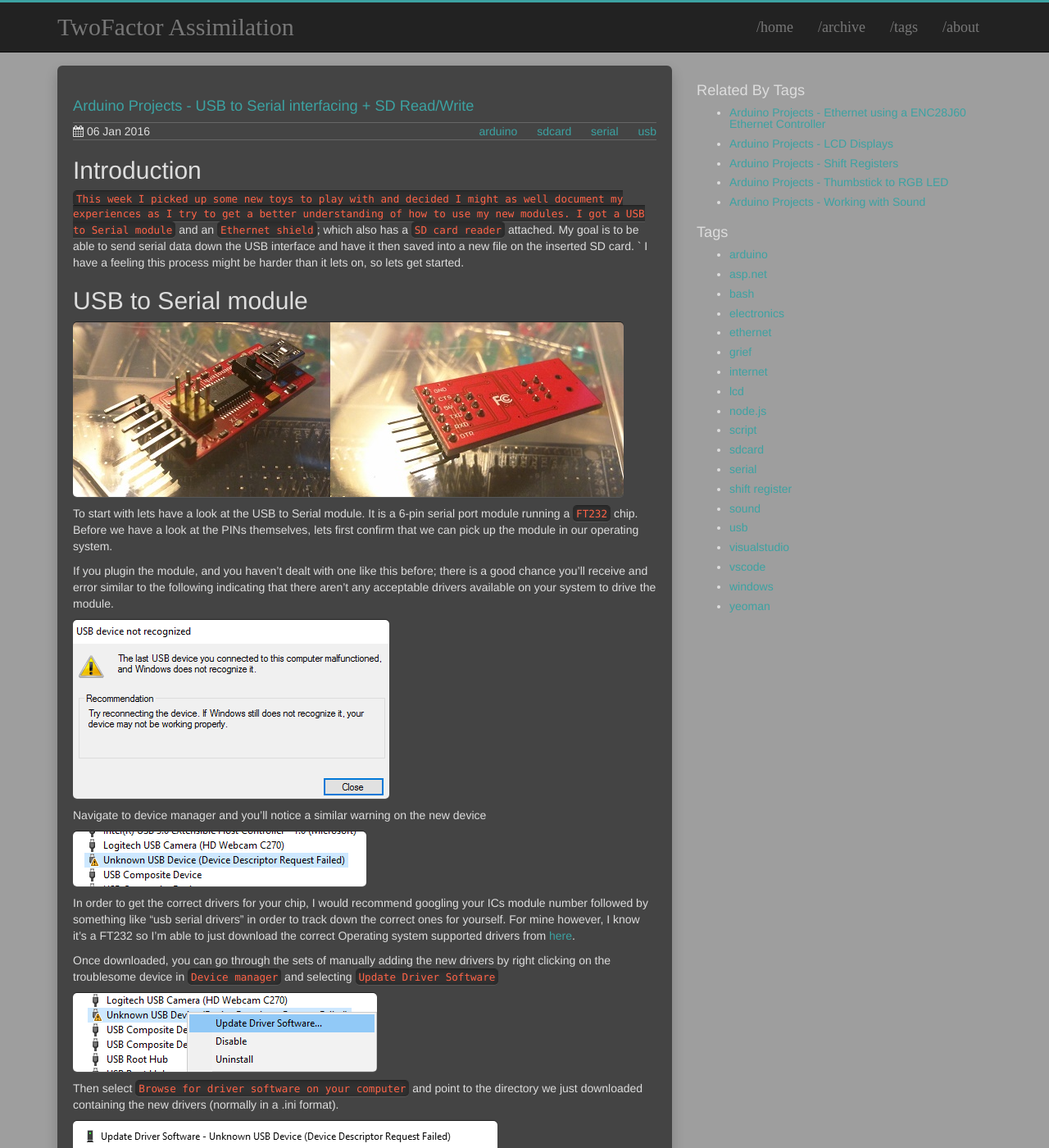
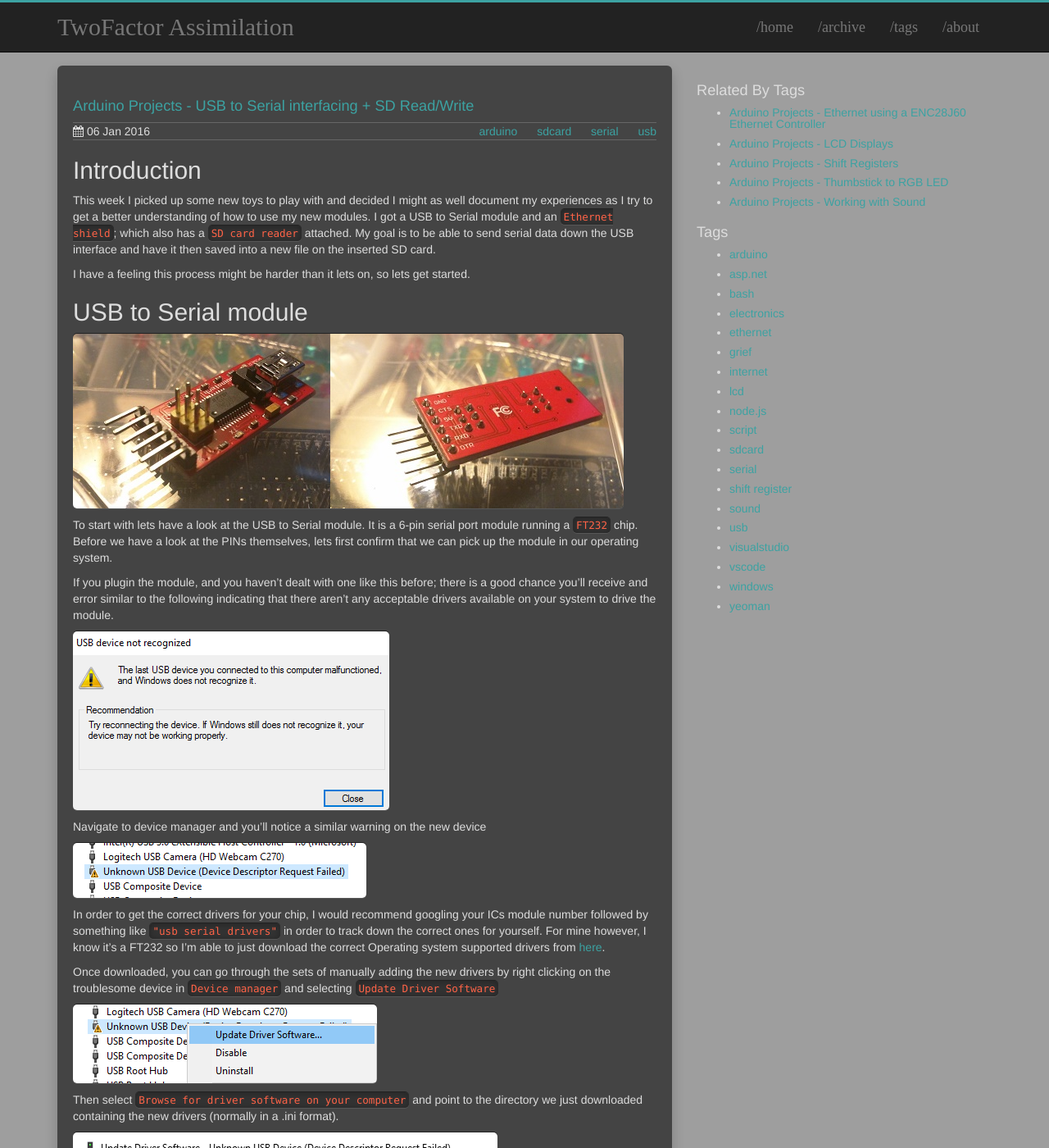
Before and after one commit to t04glovern/t04glovern.github.io.raw, a Jekyll site: the page built from _posts/2016-01-06-arduino-projects--usb-to-serial-interfacing--sd-readwrite.markdown, in a window 1280 px wide and 1400 px high. Shown: the whole window at 82% size. Built offline with Jekyll 4.4.1, drawn with Linux system fonts in a browser that asks for light colours; comment, search, counter and statistics services are not loaded; some of the changed text lies outside the part shown.

```diff
--- a/_posts/2016-01-06-arduino-projects--usb-to-serial-interfacing--sd-readwrite.markdown
+++ b/_posts/2016-01-06-arduino-projects--usb-to-serial-interfacing--sd-readwrite.markdown
@@ -15,8 +15,8 @@ tags:
 
 ## Introduction
 
-`This week I picked up some new toys to play with and decided I might as well document my experiences as I try to get a better understanding of how to use my new modules. I got a USB to Serial module` and an `Ethernet shield`; which also has a `SD card reader` attached. My goal is to be able to send serial data down the USB interface and have it then saved into a new file on the inserted SD card.
-`
+This week I picked up some new toys to play with and decided I might as well document my experiences as I try to get a better understanding of how to use my new modules. I got a USB to Serial module and an `Ethernet shield`; which also has a `SD card reader` attached. My goal is to be able to send serial data down the USB interface and have it then saved into a new file on the inserted SD card.
+
 I have a feeling this process might be harder than it lets on, so lets get started.
 
 ## USB to Serial module
@@ -33,7 +33,7 @@ Navigate to device manager and you'll notice a similar warning on the new device
 
 ![USB to Serial Error 2]({{ site.url }}/images/posts/arduino-usb-serial-driver-error-2.png)
 
-In order to get the correct drivers for your chip, I would recommend googling your ICs module number followed by something like "usb serial drivers" in order to track down the correct ones for yourself. For mine however, I know it's a FT232 so I'm able to just download the correct Operating system supported drivers from [here](http://www.ftdichip.com/Drivers/VCP.htm).
+In order to get the correct drivers for your chip, I would recommend googling your ICs module number followed by something like `"usb serial drivers"` in order to track down the correct ones for yourself. For mine however, I know it's a FT232 so I'm able to just download the correct Operating system supported drivers from [here](http://www.ftdichip.com/Drivers/VCP.htm).
 
 Once downloaded, you can go through the sets of manually adding the new drivers by right clicking on the troublesome device in `Device manager` and selecting `Update Driver Software`
 
```
Also changed, not shown: other parts of _posts/2016-01-06-arduino-projects--usb-to-serial-interfacing--sd-readwrite.markdown (+8 -0 lines), images/posts/arduino-usb-serial-driver-error-5.png (added).
